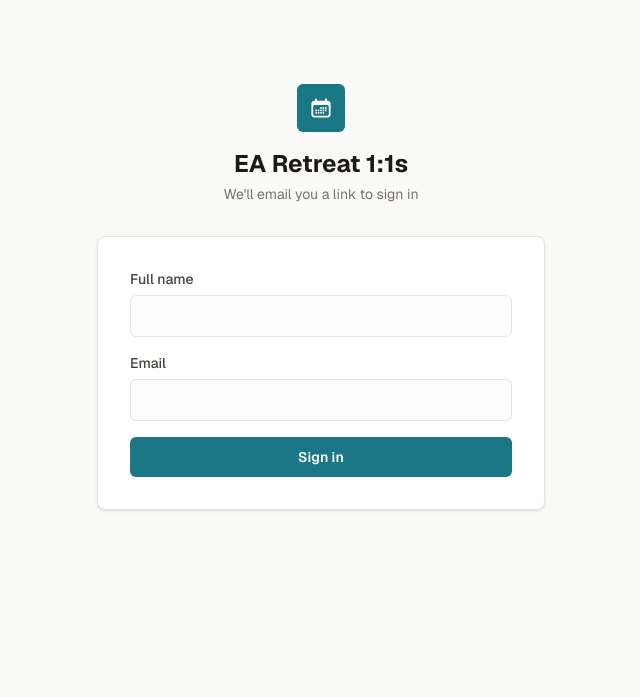
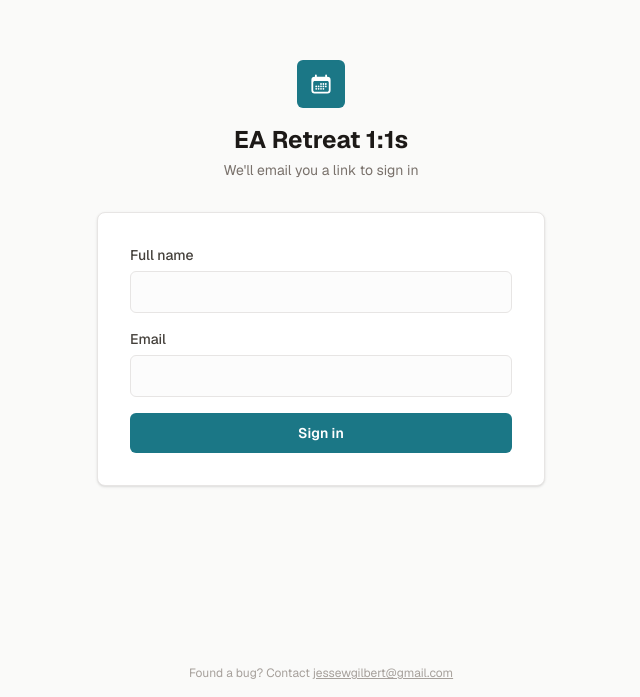
Before and after one commit to jesenator/one-on-one-app, a Next.js app: page /login in a window 1280 px wide. Shown: the part 103-800 px from the top of the page, without its empty margins (319-959 px from the left). Built offline with nearby package versions, Linux system fonts and the light colour scheme.

Commit message:
add contact for bug finding

```diff
--- a/app/(main)/layout.tsx
+++ b/app/(main)/layout.tsx
@@ -39,6 +39,12 @@ export default async function AppLayout({
         </div>
       </header>
       <main className="mx-auto max-w-5xl px-6 py-8 animate-fade-in">{children}</main>
+      <footer className="mt-auto py-4 text-center text-xs text-stone-400">
+        Found a bug? Contact{" "}
+        <a href="mailto:jessewgilbert@gmail.com" className="underline hover:text-stone-600">
+          jessewgilbert@gmail.com
+        </a>
+      </footer>
     </div>
   );
 }
--- a/app/admin/page.tsx
+++ b/app/admin/page.tsx
@@ -225,6 +225,12 @@ export default async function AdminPage({
           </div>
         </div>
       </div>
+      <footer className="py-4 text-center text-xs text-stone-400">
+        Found a bug? Contact{" "}
+        <a href="mailto:jessewgilbert@gmail.com" className="underline hover:text-stone-600">
+          jessewgilbert@gmail.com
+        </a>
+      </footer>
     </div>
   );
 }
--- a/app/login/page.tsx
+++ b/app/login/page.tsx
@@ -3,10 +3,18 @@ import LoginForm from "./LoginForm";
 
 export default function LoginPage() {
   return (
-    <main className="min-h-screen flex items-center justify-center px-6 py-16 bg-stone-50 text-stone-900">
-      <Suspense>
-        <LoginForm />
-      </Suspense>
-    </main>
+    <div className="min-h-screen flex flex-col bg-stone-50 text-stone-900">
+      <main className="flex-1 flex items-center justify-center px-6 py-16">
+        <Suspense>
+          <LoginForm />
+        </Suspense>
+      </main>
+      <footer className="py-4 text-center text-xs text-stone-400">
+        Found a bug? Contact{" "}
+        <a href="mailto:jessewgilbert@gmail.com" className="underline hover:text-stone-600">
+          jessewgilbert@gmail.com
+        </a>
+      </footer>
+    </div>
   );
 }
```
